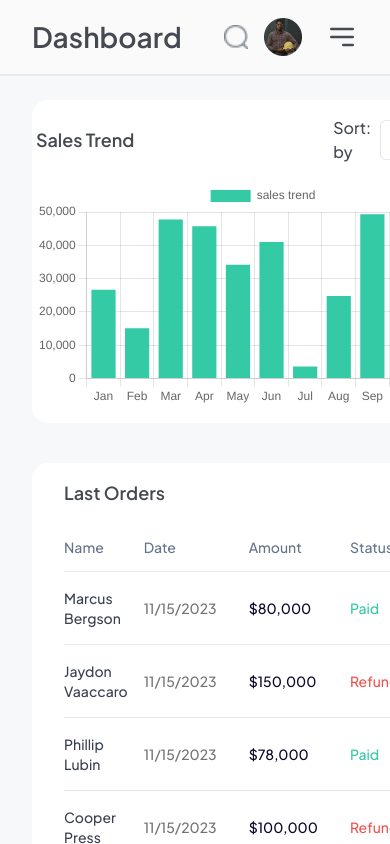
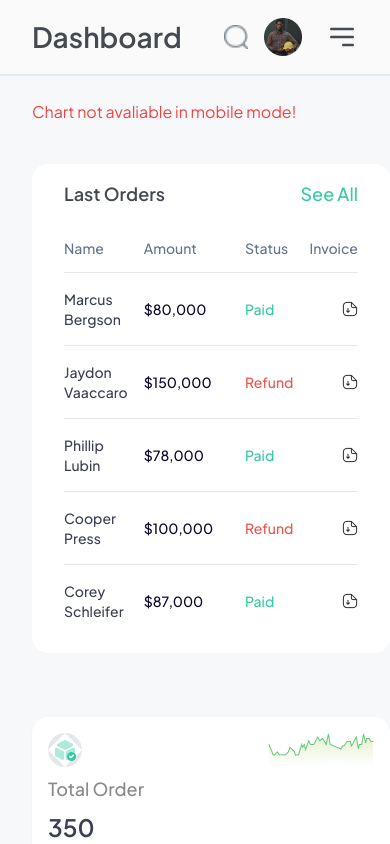
Before and after one commit to dExtinctedCoder/geegpay-frontend-challenge, a React (Vite) app: page / in a window 390 px wide. Built offline with nearby package versions, Linux system fonts and the light colour scheme.

Commit message:
update chart

```diff
--- a/src/components/dashboard/order-table.tsx
+++ b/src/components/dashboard/order-table.tsx
@@ -89,12 +89,12 @@ function RecentOrder() {
         <h4 className="font-semibold text-lg">Last Orders</h4>
         <Link to="" className="text-[#34CAA5] text-lg font-medium hover:underline hover:text-green-500">See All</Link>
       </div>
-      <Table className={`dark:text-white text-[#9CA4AB] font-medium`}>
+      <Table className={`dark:text-white text-[#9CA4AB] font-medium max-w-full`}>
         {/* <TableCaption>Recent orders.</TableCaption> */}
         <TableHeader>
           <TableRow className={`hover:bg-inherit`}>
             <TableHead className="px-0">Name</TableHead>
-            <TableHead>Date</TableHead>
+            <TableHead className="hidden lg:block">Date</TableHead>
             <TableHead className="">Amount</TableHead>
             <TableHead>Status</TableHead>
             <TableHead className="text-right px-0" >Invoice</TableHead>
@@ -251,12 +251,12 @@ function RecentOrder() {
                   </div>
                 </div>
               </PdfConverter>
-              <TableRow className={`dark:text-gray-100 sm:text-sm text-[#0D062D] hover:bg-inherit`} key={order.name + order.date}>
-                <TableCell className={`px-0 dark:text-gray-200 text-[#3A3F51] flex items-center`}><img src={order.logo} alt={`${order.name} PROFILE-IMAGE`} width={24} height={24} className="mr-1 hidden lg:block" /> {order.name}</TableCell>
-                <TableCell className={`font-medium dark:text-gray-100 text-[#737373]`}><span className="hidden lg:inline">{order.date}</span><span className="lg:hidden">{`${formatDate(order.date)}`}</span></TableCell>
-                <TableCell className={``}>${(Intl.NumberFormat('en-us').format(Number(order.amount)))}</TableCell>
-                <TableCell className={`${order.status.toLowerCase() === 'paid' ? 'text-[#34CAA5]' : 'text-[#ED544E]'} `}>{order.status}</TableCell>
-                <TableCell className="text-right px-0 text-sm"><button onClick={() => handleInvoiceClick(order)} className="flex items-center justify-end w-full gap-x-1"><img src={VIEW} alt="IMG-DOWNLOAD" className={`dark:invert invert-0`} /><span className="hidden lg:inline">View</span></button></TableCell>
+              <TableRow className={`dark:text-gray-100 w-fit text-sm text-[#0D062D] hover:bg-inherit`} key={order.name + order.date}>
+                <TableCell className={`w-fit px-0 dark:text-gray-200 text-[#3A3F51] flex items-center`}><img src={order.logo} alt={`${order.name} PROFILE-IMAGE`} width={24} height={24} className="mr-1 hidden lg:block" /> {order.name}</TableCell>
+                <TableCell className={`w-fit font-medium dark:text-gray-100 text-[#737373] hidden lg:block`}><span className="hidden lg:inline">{order.date}</span><span className="lg:hidden">{`${formatDate(order.date)}`}</span></TableCell>
+                <TableCell className={`w-fit `}>${(Intl.NumberFormat('en-us').format(Number(order.amount)))}</TableCell>
+                <TableCell className={`w-fit ${order.status.toLowerCase() === 'paid' ? 'text-[#34CAA5]' : 'text-[#ED544E]'} `}>{order.status}</TableCell>
+                <TableCell className="w-fit text-right px-0 text-sm"><button onClick={() => handleInvoiceClick(order)} className="flex items-center justify-end w-full gap-x-1"><img src={VIEW} alt="IMG-DOWNLOAD" className={`dark:invert invert-0`} /><span className="hidden lg:inline">View</span></button></TableCell>
               </TableRow>
             </>
           ))}
--- a/src/pages/dashboard.tsx
+++ b/src/pages/dashboard.tsx
@@ -12,7 +12,7 @@ function Dashboard() {
   return (
     <div className="px-8 grid lg:grid-cols-[3fr_2fr] gap-x-8">
       <div className="flex flex-col gap-y-10 pt-6 pb-10">
-        <section className={`rounded-2xl dark:bg-gray-800 bg-white px-1 py-4`}>
+        <section className={`hidden scale-50 lg:block rounded-2xl dark:bg-gray-800 bg-white px-1 py-4`}>
           <div className="flex items-center justify-between mb-4">
             <h4 className="font-semibold text-lg">Sales Trend</h4>
             <Select>
@@ -35,6 +35,9 @@ function Dashboard() {
           </div>
           <Chart />
         </section>
+        <section className="lg:hidden text-red-500">
+          <h2>Chart not avaliable in mobile mode!</h2>
+        </section>
         <section className={`rounded-2xl dark:bg-gray-800 bg-white px-8 py-4`}>
           <RecentOrders />
         </section>
```
